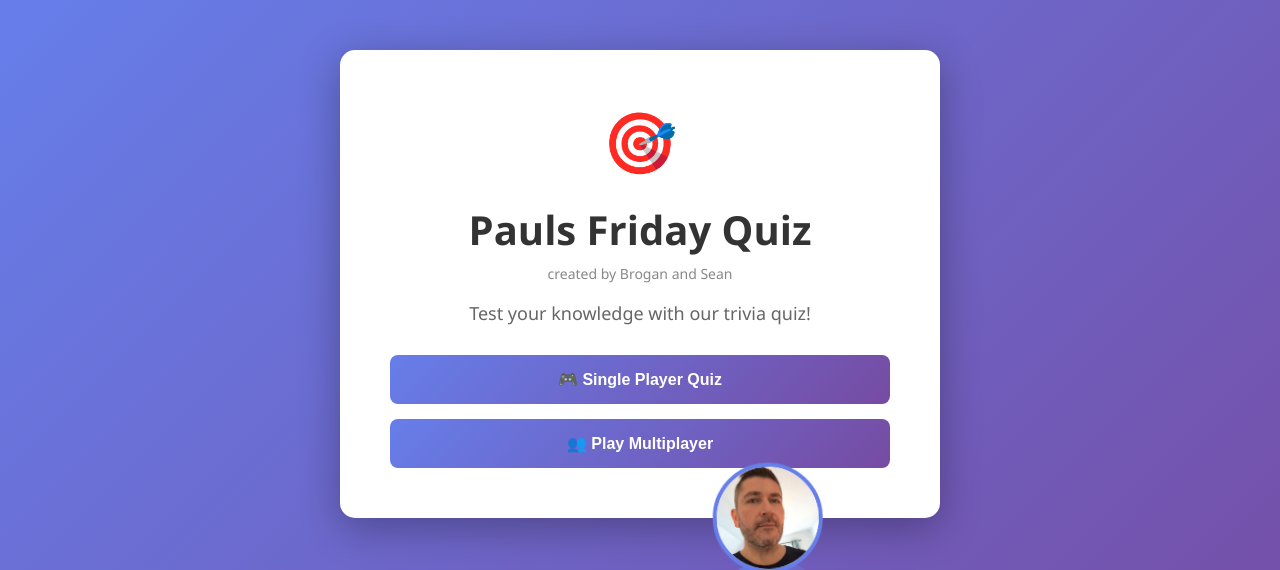
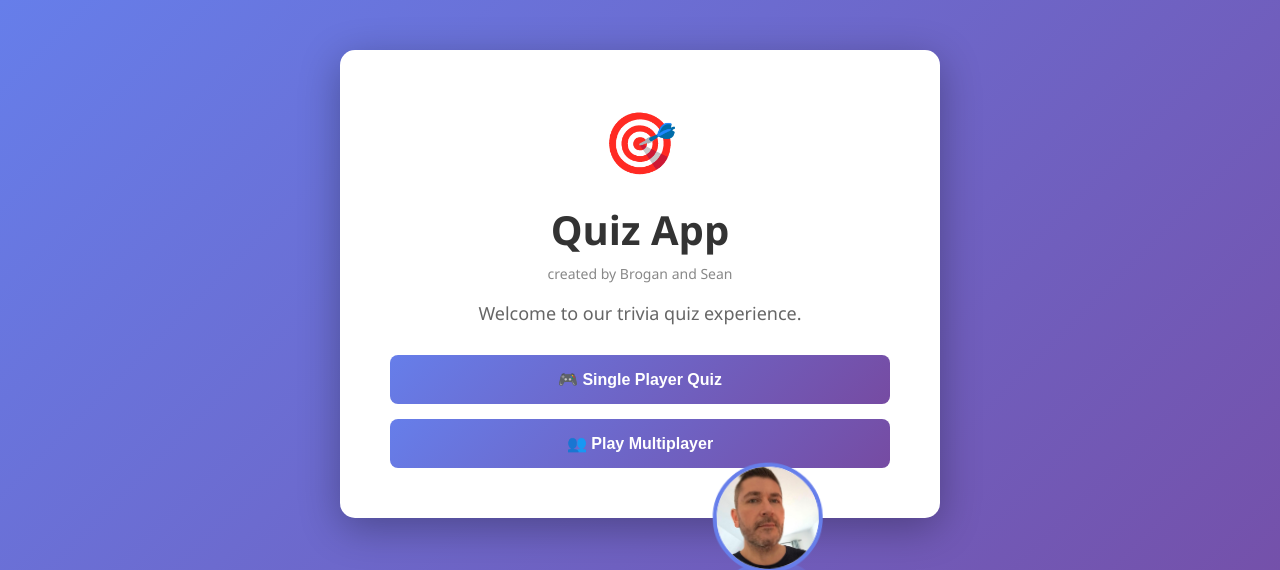
Before and after one commit to broganamyarthur/multiplayerquiz.html, a Flask app: page / in a window 1280 px wide. Shown: the top 570 px of the page. Run offline with Flask 3, Linux system fonts and the light colour scheme; some libraries are stand-ins or nearby versions.

Commit message:
Add CI, tests, and container support

```diff
--- a/app.py
+++ b/app.py
@@ -257,6 +257,10 @@ class Game:
 def home():
     return render_template("index.html")
 
+@app.route("/healthz")
+def healthz():
+    return jsonify({"status": "ok"})
+
 @app.route("/quiz")
 def quiz():
     return render_template("quiz.html", questions=questions)
@@ -424,4 +428,4 @@ def on_finish_game(data):
 
 if __name__ == "__main__":
     port = int(os.environ.get("PORT", 5000))
-    socketio.run(app, host="0.0.0.0", port=port)
+    socketio.run(app, host="0.0.0.0", port=port, debug=False)
--- /dev/null
+++ b/pytest.ini
@@ -0,0 +1,2 @@
+[pytest]
+testpaths = tests
--- a/templates/index.html
+++ b/templates/index.html
@@ -212,9 +212,9 @@
             </div>
             <div class="host-label">Game Host</div>
         </div>
-        <h1>Pauls Friday Quiz</h1>
+        <h1>Quiz App</h1>
         <div class="subtitle">created by Brogan and Sean</div>
-        <p>Test your knowledge with our trivia quiz!</p>
+        <p>Welcome to our trivia quiz experience.</p>
         <div class="button-group">
             <button class="btn" onclick="location.href='/quiz'">🎮 Single Player Quiz</button>
             <button class="btn" onclick="showMultiplayerOptions()">👥 Play Multiplayer</button>
--- a/templates/result.html
+++ b/templates/result.html
@@ -63,7 +63,7 @@
 <body>
     <div class="container">
         <h1>🎉 Quiz Complete!</h1>
-        <p class="score">You scored <strong>{{ score }}</strong> out of <strong>{{ total }}</strong></p>
+        <p class="score">Your Score: <strong>{{ score }}</strong> out of <strong>{{ total }}</strong></p>
         <p class="host-message">{{ host_message }}</p>
         <div class="btn-group">
             <a class="btn" href="/quiz">Play Again</a>
```
Also changed, not shown: docker-compose.yml (added, +8 -0 lines), tests/test_app.py (added, +31 -0 lines), .github/workflows/ci.yml (added), .github/workflows/security.yml (added), 1 other file.
